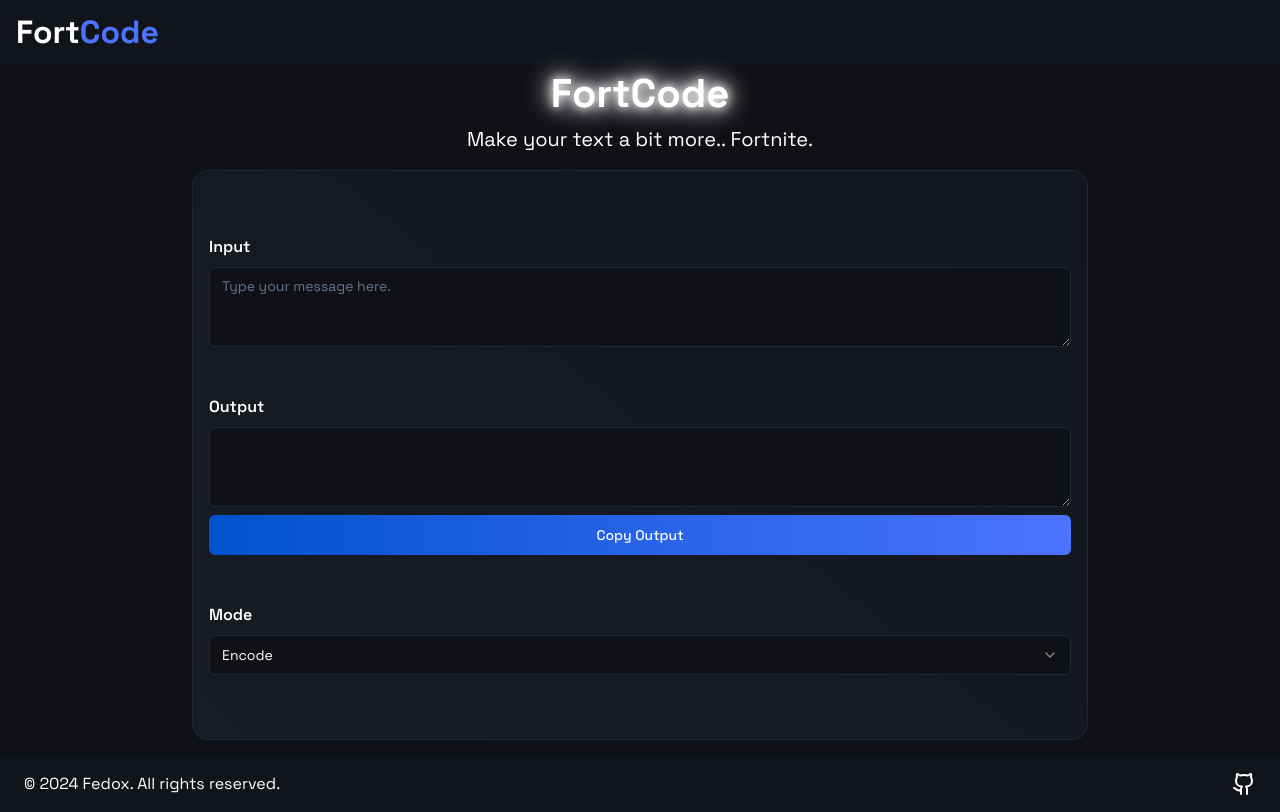
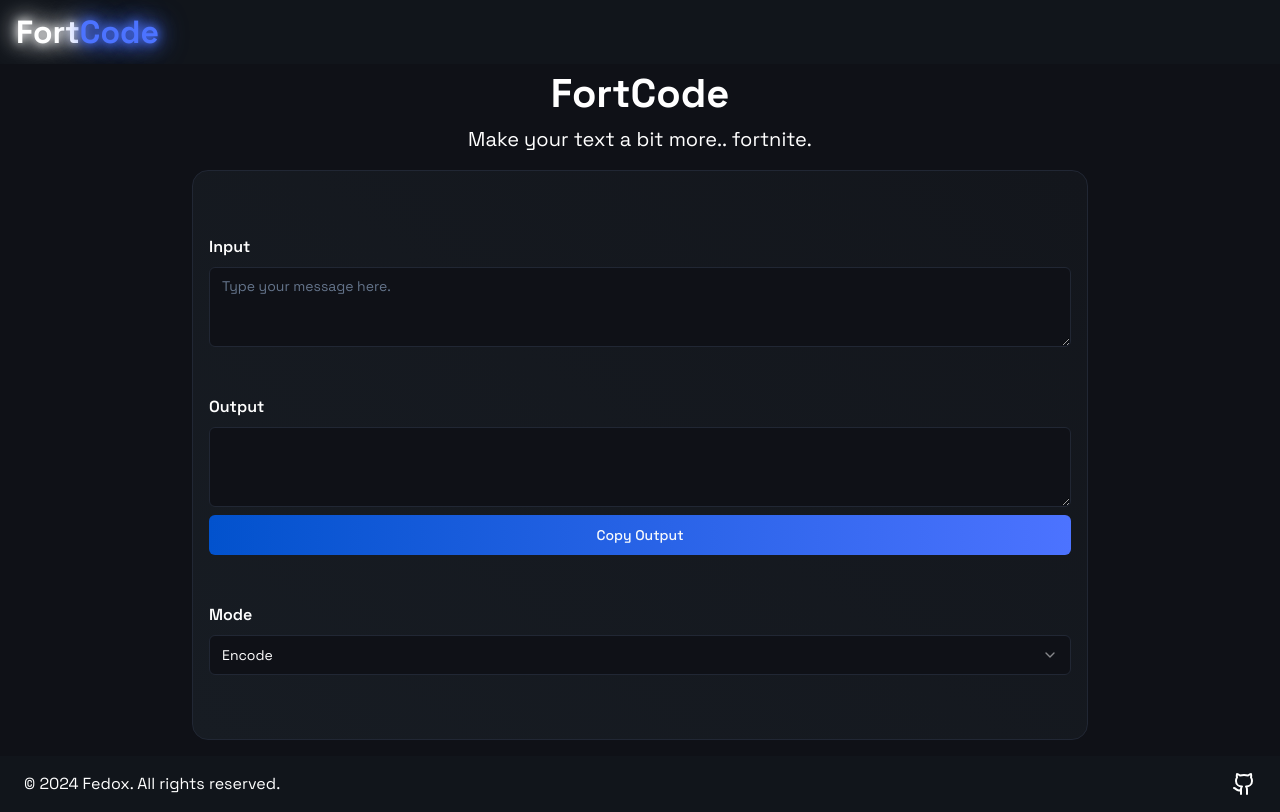
Before and after one commit to Fedox-die-Ente/fortcode, a Next.js app: page / in a window 1280 px wide. Built offline with nearby package versions, Linux system fonts and the light colour scheme.

Commit message:
chore: Some css changes

```diff
--- a/app/globals.css
+++ b/app/globals.css
@@ -73,6 +73,11 @@
   text-shadow: 0 0 10px #fff, 0 0 20px #fff, 0 0 30px #fff;
 }
 
+.blue-glow {
+  color: #4C73FF;
+  text-shadow: 0 0 10px #4C73FF, 0 0 20px #4C73FF, 0 0 30px #4C73FF;
+}
+
 /* 171C23 */
 /* 13161C */
 .cool-bg {
--- a/components/NavBar.tsx
+++ b/components/NavBar.tsx
@@ -4,7 +4,7 @@
   return (
     <div className='bg-dark-100 p-2'>
         <div className='pl-2 pr-2'>
-            <p className='font-spaceGrotesk text-white text-[2rem] font-bold'>Fort<span className='text-primary-dark'>Code</span></p>
+            <p className='font-spaceGrotesk text-white text-[2rem] font-bold glow'>Fort<span className='text-primary-dark blue-glow'>Code</span></p>
         </div>
     </div>
   )
--- a/components/form/Header.tsx
+++ b/components/form/Header.tsx
@@ -2,8 +2,8 @@
 
 const Header = () => (
     <div className='flex flex-col items-center justify-center text-center'>
-        <h1 className='text-white text-[2.5rem] glow font-bold'>FortCode</h1>
-        <p className='text-white text-[1.25rem]'>Make your text a bit more.. Fortnite.</p>
+        <h1 className='text-white text-[2.5rem] font-bold'>FortCode</h1>
+        <p className='text-white text-[1.25rem]'>Make your text a bit more.. fortnite.</p>
     </div>
 );
 
```
